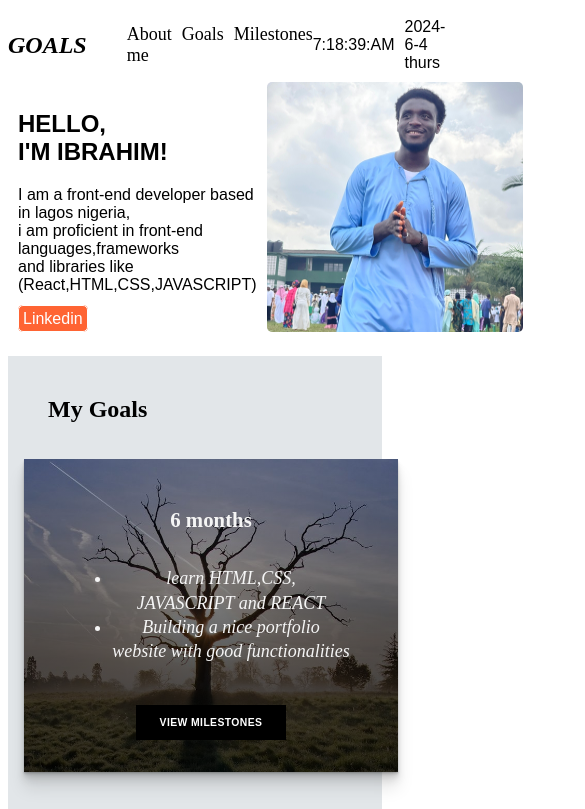
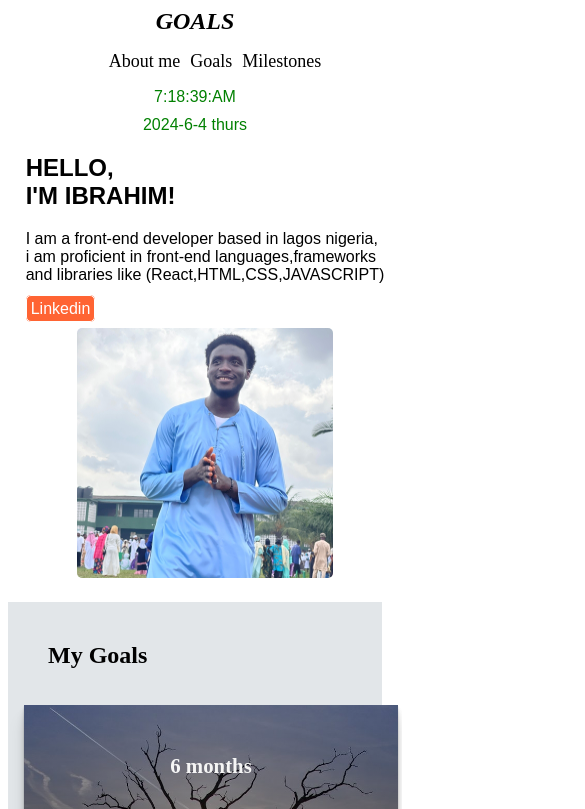
Before and after one commit to oraclebee/slackstage1, a plain HTML site: page index.html in a window 390 px wide. Shown: the top 809 px of the page, 585 px wide, since content can reach past the window. Drawn offline with Linux system fonts and the light colour scheme.

Commit message:
Update style.css

```diff
--- a/style.css
+++ b/style.css
@@ -285,7 +285,16 @@ body{
     text-decoration: none;
     height: 100px;
   }
-  @media (max-width: 375px) {
+  @media (max-width: 605px) {
+#header{
+        display: flex;
+        flex-direction: column;
+        align-items: center;
+        justify-content: center;
+    }
+    header h2{
+        margin: 0px;
+    }
   #About{
     width: 100%;
     flex-direction: column;
@@ -298,4 +307,13 @@ body{
       flex-direction: column;
       flex-wrap:nowrap
     }
+    #TD{
+        display: flex;
+        flex-direction: column;
+        justify-content: space-around;
+        align-items: center;
+        gap: 10px;
+        font-family: sans-serif;
+        color: green;
+      }
   }
```
